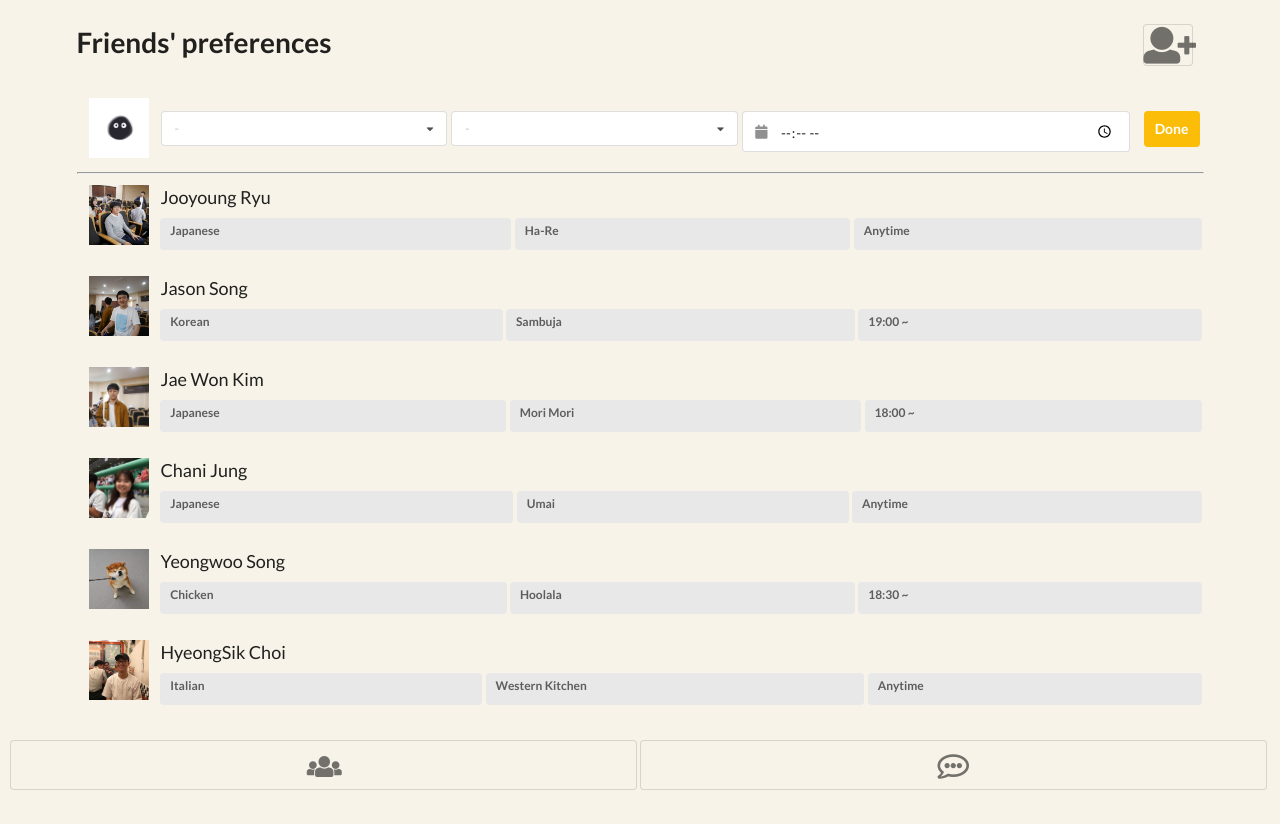
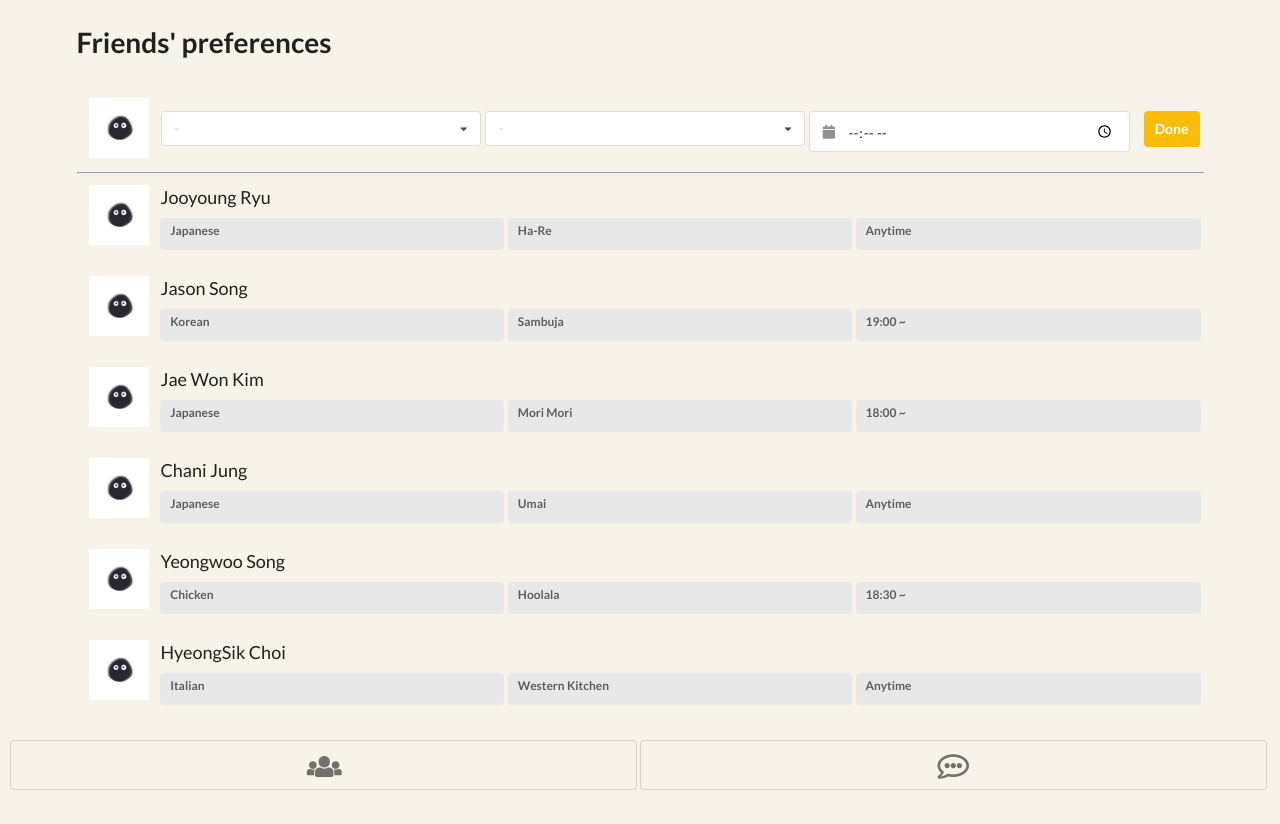
Before and after one commit to wkim97/CS473, a plain HTML site: page public/friends.html in a window 1280 px wide. Drawn offline with nearby package versions, Linux system fonts and the light colour scheme; a script that the page names is missing.

Commit message:
minor changes to UI

```diff
--- a/public/friends.html
+++ b/public/friends.html
@@ -12,14 +12,14 @@
     <style>
         .grid-container {
             display: grid;
-            grid-template-columns: 80px auto auto auto;
+            grid-template-columns: 80px 1fr 1fr 1fr;
             background-color: #f8f3e8;
             padding: 2px;
         }
 
         .mygrid-container {
             display: grid;
-            grid-template-columns: 80px auto auto auto 70px;
+            grid-template-columns: 80px 1fr 1fr 1fr 70px;
             background-color: #f8f3e8;
             padding: 2px;
         }
@@ -199,11 +199,7 @@
     <div class="ui container">
         <!-- HEADER -->
         <p> </p>
-        <h1 class="ui header"> Friends' preferences
-            <button class="ui basic mini right floated icon button">
-                <i class="user plus icon"></i>
-            </button>
-        </h1>
+        <h1 class="ui header"> Friends' preferences </h1>
 
         <!-- MY PROFILE -->
         <br>
@@ -267,7 +263,7 @@
         <hr>
         <div class="grid-container">
             <div class="grid-item profile">
-                <img src="ryu.jpg" alt="My test image" height="60" width="60">
+                <img src="profile.jpg" alt="My test image" height="60" width="60">
             </div>
 
             <div class="grid-item name">
@@ -294,7 +290,7 @@
 
         <div class="grid-container">
             <div class="grid-item profile">
-                <img src="song.jpg" alt="My test image" height="60" width="60">
+                <img src="profile.jpg" alt="My test image" height="60" width="60">
             </div>
 
             <div class="grid-item name">
@@ -321,7 +317,7 @@
 
         <div class="grid-container">
             <div class="grid-item profile">
-                <img src="jaewon.jpg" alt="My test image" height="60" width="60">
+                <img src="profile.jpg" alt="My test image" height="60" width="60">
             </div>
 
             <div class="grid-item name">
@@ -348,7 +344,7 @@
 
         <div class="grid-container">
             <div class="grid-item profile">
-                <img src="chani.jpg" alt="My test image" height="60" width="60">
+                <img src="profile.jpg" alt="My test image" height="60" width="60">
             </div>
 
             <div class="grid-item name">
@@ -375,7 +371,7 @@
 
         <div class="grid-container">
             <div class="grid-item profile">
-                <img src="yeongwoo.png" alt="My test image" height="60" width="60">
+                <img src="profile.jpg" alt="My test image" height="60" width="60">
             </div>
 
             <div class="grid-item name">
@@ -402,7 +398,7 @@
 
         <div class="grid-container">
             <div class="grid-item profile">
-                <img src="hyngsik.jpg" alt="My test image" height="60" width="60">
+                <img src="profile.jpg" alt="My test image" height="60" width="60">
             </div>
 
             <div class="grid-item name">
```
Also changed, not shown: public/chats.html (+1 -1 lines).
